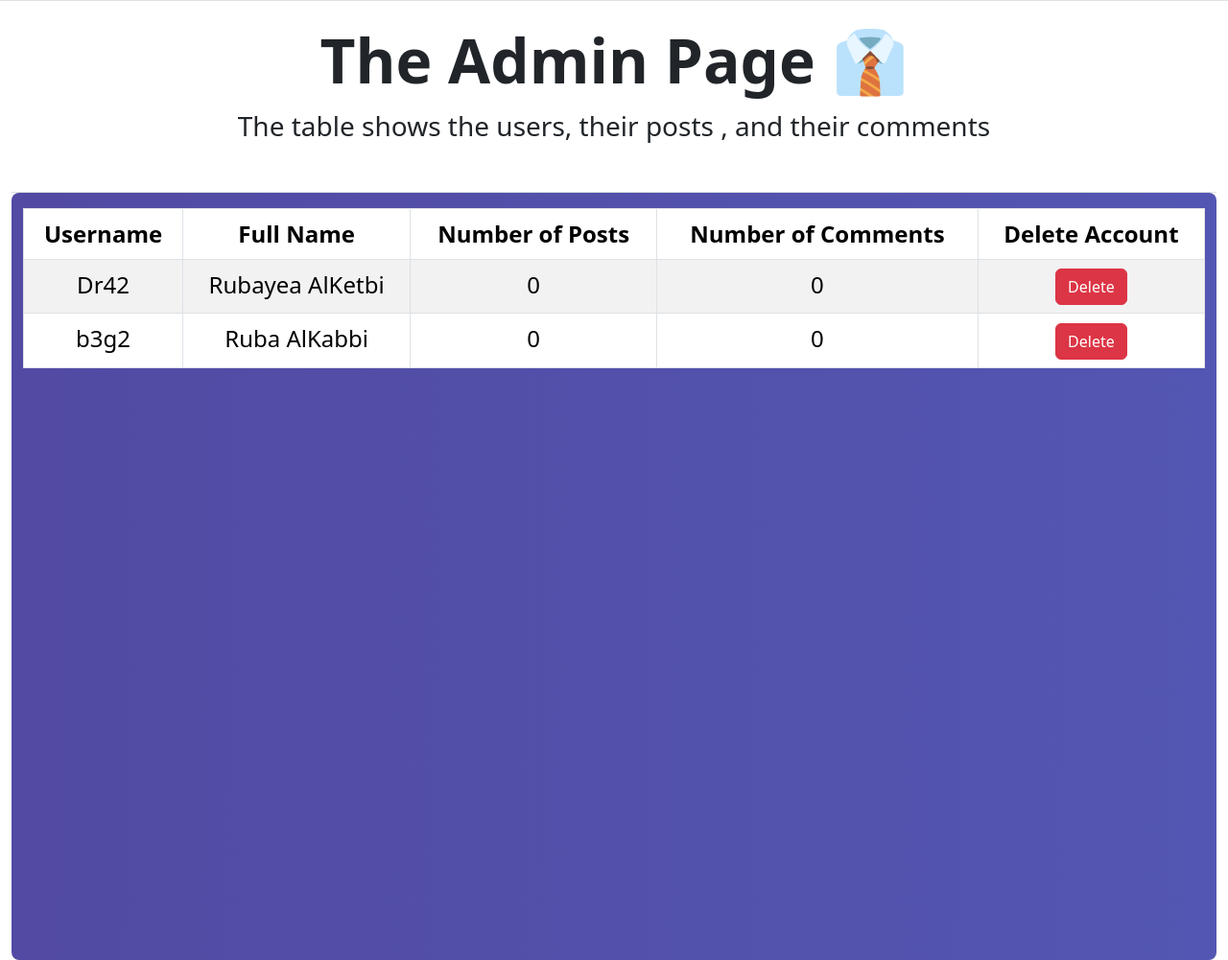
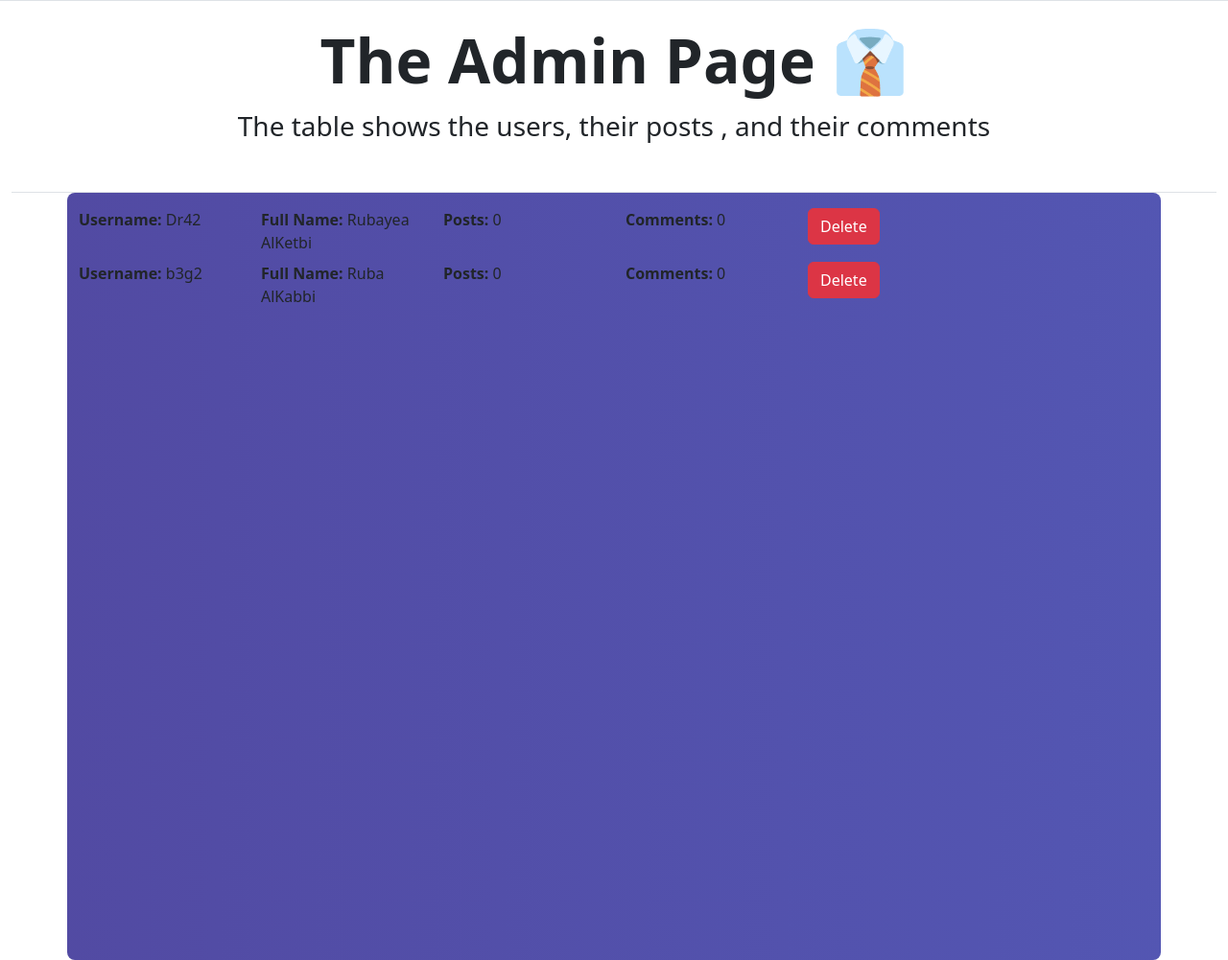
Before and after one commit to rubayeaAlketbi/Coursework_2, a Flask app: page /admin in a window 1280 px wide. Shown: the part 86-1087 px from the top of the page at 96% size. Run offline with Flask 3, Linux system fonts and the light colour scheme; a user stored in the database is signed in; data comes from the database, SQL or seed files in the repository; some libraries are stand-ins or nearby versions.

Commit message:
Update form field label and fix formatting in admin dashboard template

```diff
--- a/CW2/app/forms.py
+++ b/CW2/app/forms.py
@@ -70,7 +70,7 @@ class CommentForm(FlaskForm):
 
 class UpdatePostForm(FlaskForm):
     title = StringField('Title', validators=[DataRequired()])
-    caption = StringField('Write your Limbo', validators=[
+    caption = StringField('Write your thoughts', validators=[
                           DataRequired()], widget=TextArea())
     tags = StringField('Tags')
     update = SubmitField('Update')
--- a/CW2/app/templates/admin_dash.html
+++ b/CW2/app/templates/admin_dash.html
@@ -11,36 +11,22 @@
         </div>
     </div>
 
-    <div class="container-fluid border-bottom-black py-3 movingGradeient h-full rounded-3">
-        <table class = "table table-hover table-striped table-bordered text-center fs-4">
-            <thead>
-                <!--Table headers-->
-                <tr>
-                    <th scope="col fs-2">Username</th>
-                    <th scope="col fs-2">Full Name</th>
-                    <th scope="col fs-2">Number of Posts</th>
-                    <th scope="col fs-2">Number of Comments</th>
-                    <th scope="col fs-2">Delete Account</th>
-                </tr>
-            </thead>
-            <tbody>
+    <div class="container border-bottom-black py-3 movingGradeient h-full rounded-3">
         {% for user in users %}
-                <tr>
-                    <td>{{ user.username }}</td>
-                    <td>{{ user.name }}</td>
-                    <td>{{ user_posts_counts[user.id] }}</td>
-                    <td>{{ user_comments_counts[user.id] }}</td>
-                    <!-- ... -->
-                    <td>
-                        <!-- Delete User Form -->
+        <div class="row mb-2">
+            <div class="col-12 col-md-2"><strong>Username:</strong> {{ user.username }}</div>
+            <div class="col-12 col-md-2"><strong>Full Name:</strong> {{ user.name }}</div>
+            <div class="col-6 col-md-2"><strong>Posts:</strong> {{ user_posts_counts[user.id] }}</div>
+            <div class="col-6 col-md-2"><strong>Comments:</strong> {{ user_comments_counts[user.id] }}</div>
+            <div class="col-12 col-md-4">
                 <form action="{{ url_for('deleteUsers', user_id=user.id) }}" method="post">
                     {{ delete_user_form.hidden_tag() }}
                     <button type="submit" class="btn btn-danger">Delete</button>
                 </form>
-                    </td>
-                </tr>
+            </div>
+        </div>
         {% endfor %}
-            </tbody>
-        </table>
     </div>
+
+
 {%endblock content%}
```
Also changed, not shown: CW2/app/templates/post_page.html (+7 -1 lines). Lines whose indentation alone changed are shown as unchanged.
